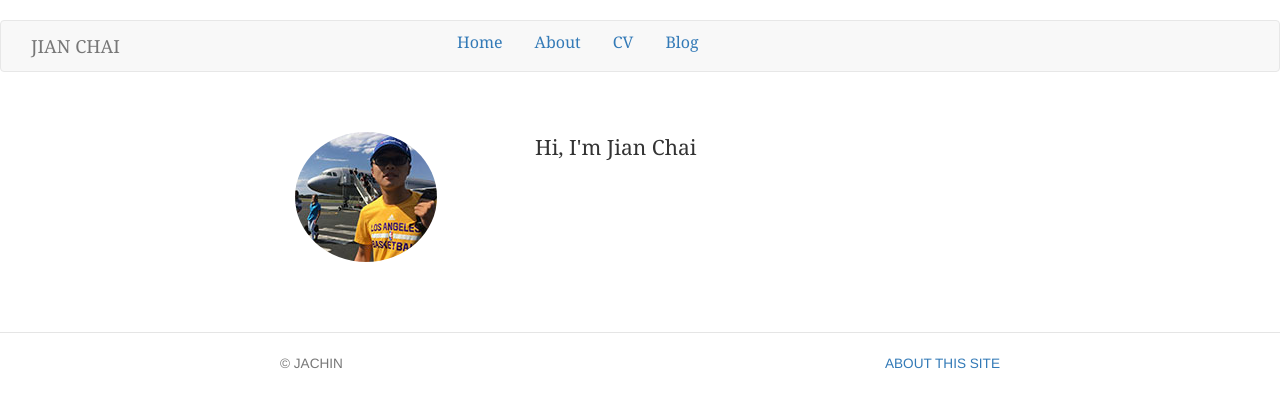
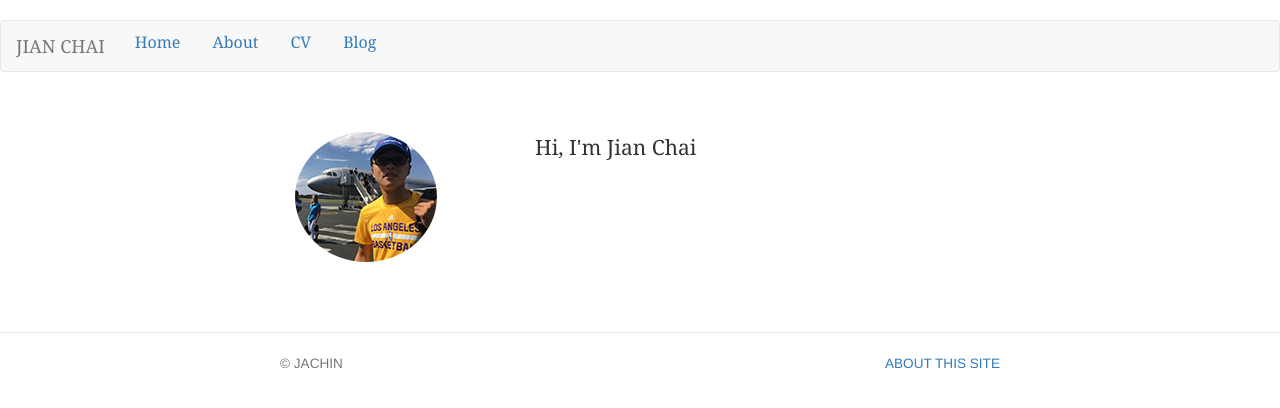
Before and after one commit to jachinchai/jachinchai.github.io, a Jekyll site: the page built from index.html, in a window 1280 px wide. Shown: the top 408 px of the page. Built offline with Jekyll 4.4.1, drawn with Linux system fonts in a browser that asks for light colours; nearby versions of some CDN libraries.

Commit message:
Update default.html

```diff
--- a/_layouts/default.html
+++ b/_layouts/default.html
@@ -12,17 +12,15 @@
 		</head>
 		<body>
 			<nav role="navigation" class="navbar navbar-default">
-				<div class="navbar-header col-sm-4">
-       				<a class="navbar-brand" href="#">JIAN CHAI</a>
+				<div class="navbar-header">
+       				<a class="navbar-brand navbar-center" href="#">JIAN CHAI</a>
 				</div>
-				<div class="col-sm-8">
 				<ul class="nav nav-pills">
 	        			<li><a href="/">Home</a></li>
 		        		<li><a href="/about">About</a></li>
 	        			<li><a href="/cv">CV</a></li>
 	        			<li><a href="/blog">Blog</a></li>
 	    			</ul>
-				</div>
 
 			</nav>
 
```
